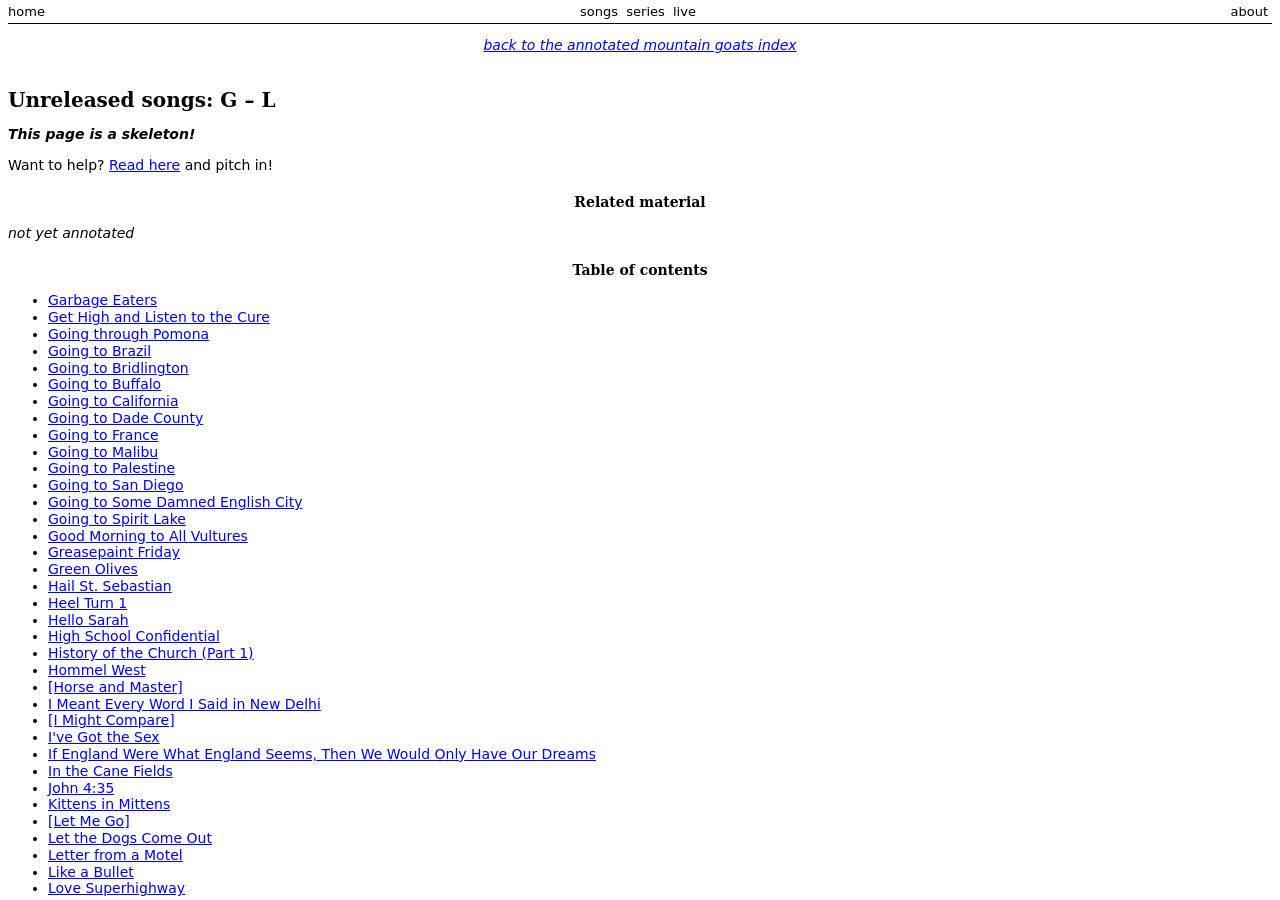
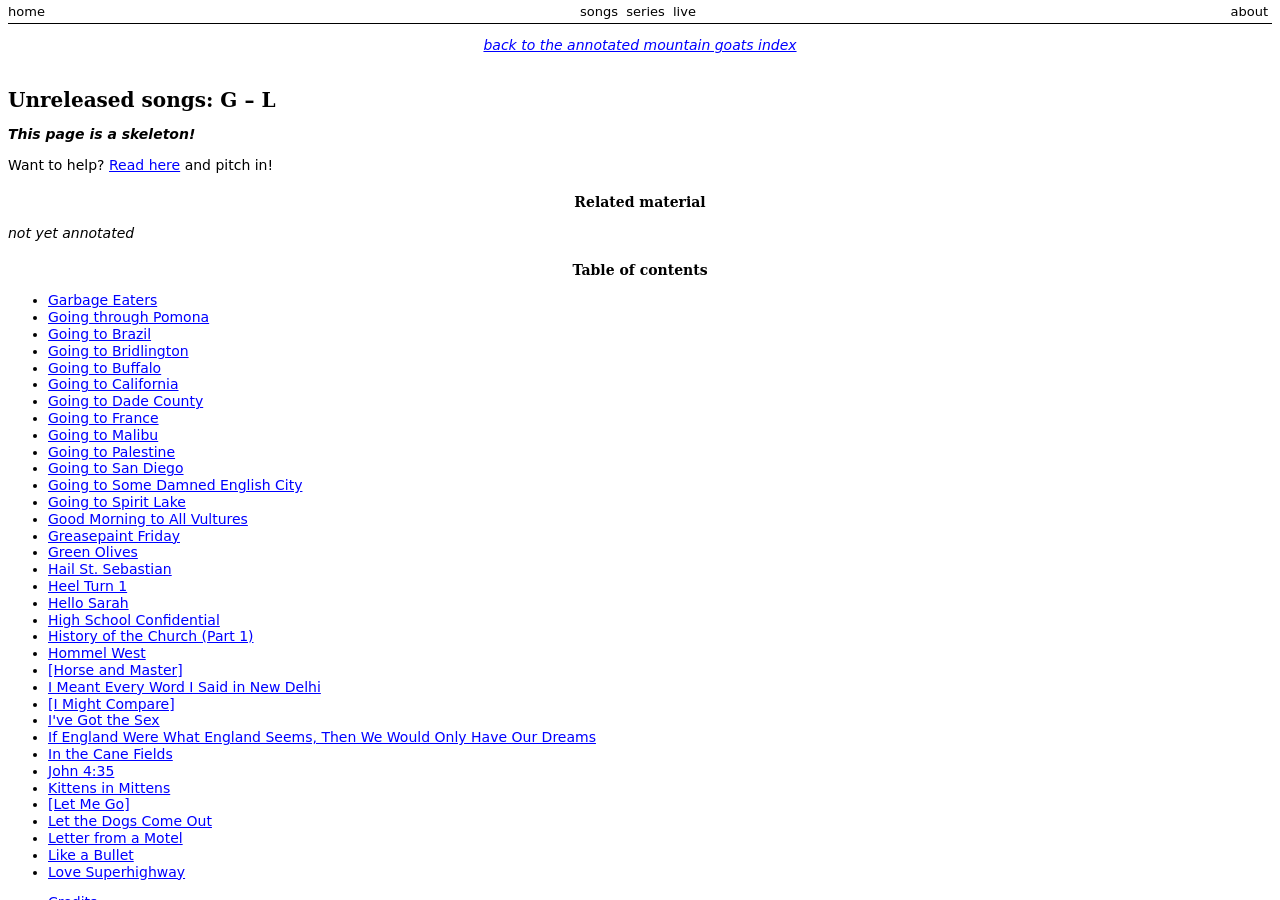
Before and after one commit to annotatedtmg/annotatedtmg, a Jekyll site: the page built from tmg/unreleased-gl.md, in a window 1280 px wide and 900 px high. Built offline with Jekyll 4.4.1, drawn with Linux system fonts in a browser that asks for light colours; some of the changed text lies outside the part shown.

Commit message:
Remove Get High and Listen to the Cure
This had been listed on the unreleased page, but has since been released
on Welcome to Passaic, after the site's 2017 cutoff.

```diff
--- a/tmg/unreleased-gl.md
+++ b/tmg/unreleased-gl.md
@@ -26,7 +26,6 @@
 ### Table of contents ### {#contents}
 
 * [Garbage Eaters](#eaters)
-* [Get High and Listen to the Cure](#gethigh)
 * [Going through Pomona](#pomona)
 * [Going to Brazil](#brazil)
 * [Going to Bridlington](#bridlington)
@@ -67,10 +66,6 @@
 {: .none}
 
 ## Garbage Eaters ## {#eaters}
-
-*not yet transcribed*
-
-## Get High and Listen to the Cure ## {#gethigh}
 
 *not yet transcribed*
 
```
Also changed, not shown: tmg/songlist.md (+0 -1 lines).
